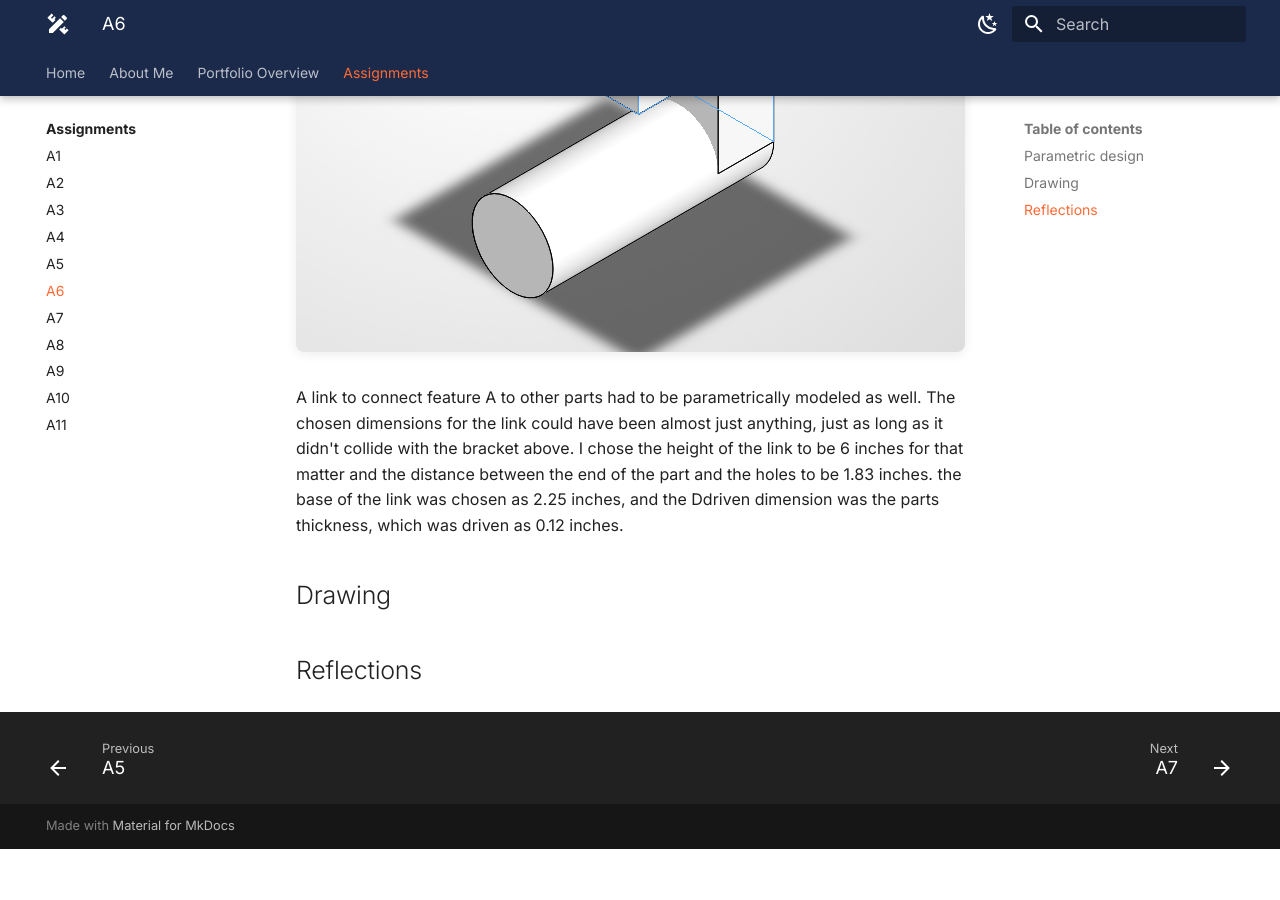
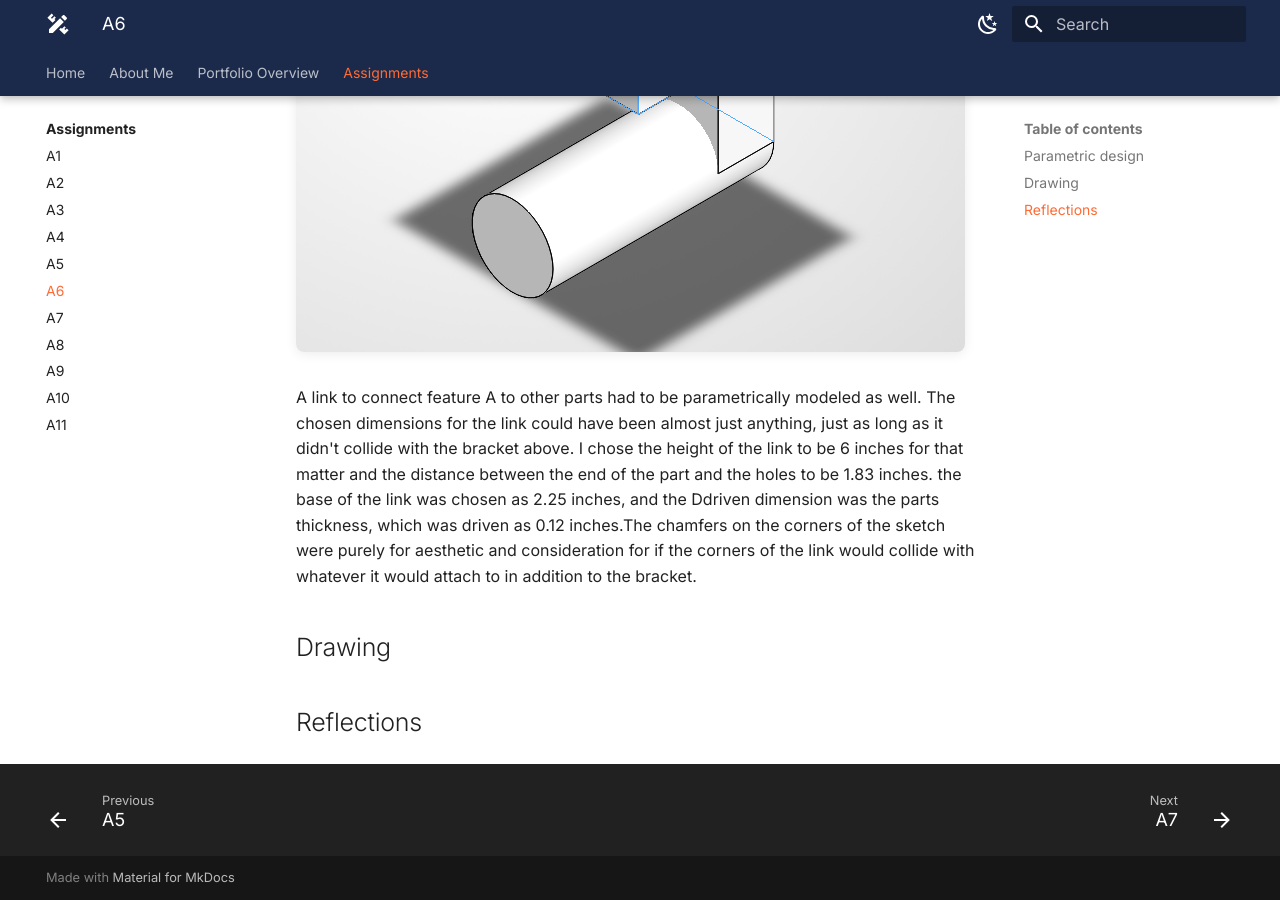
Before and after one commit to ajchiocca/megr2157-portfolio, an MkDocs documentation site: the page built from docs/assignments/A06/index.md, in a window 1280 px wide and 900 px high, scrolled down 8430 px. Built offline with MkDocs 1.6.1 and Material for MkDocs 9.7.7, drawn with Linux system fonts in a browser that asks for light colours; before the commit the page ends 9279 px from its top, so only the background shows below that.

Commit message:
Update index.md

```diff
--- a/docs/assignments/A06/index.md
+++ b/docs/assignments/A06/index.md
@@ -53,7 +53,7 @@ The "filler" for the bracket is the feature that connects the bracket as one who
 ![fill2](fill2.png)
 <br>
 <br>
-A link to connect feature A to other parts had to be parametrically modeled as well. The chosen dimensions for the link could have been almost just anything, just as long as it didn't collide with the bracket above. I chose the height of the link to be 6 inches for that matter and the distance between the end of the part and the holes to be 1.83 inches. the base of the link was chosen as 2.25 inches, and the Ddriven dimension was the parts thickness, which was driven as 0.12 inches.
+A link to connect feature A to other parts had to be parametrically modeled as well. The chosen dimensions for the link could have been almost just anything, just as long as it didn't collide with the bracket above. I chose the height of the link to be 6 inches for that matter and the distance between the end of the part and the holes to be 1.83 inches. the base of the link was chosen as 2.25 inches, and the Ddriven dimension was the parts thickness, which was driven as 0.12 inches.The chamfers on the corners of the sketch were purely for aesthetic and consideration for if the corners of the link would collide with whatever it would attach to in addition to the bracket.
 
 
 
```
